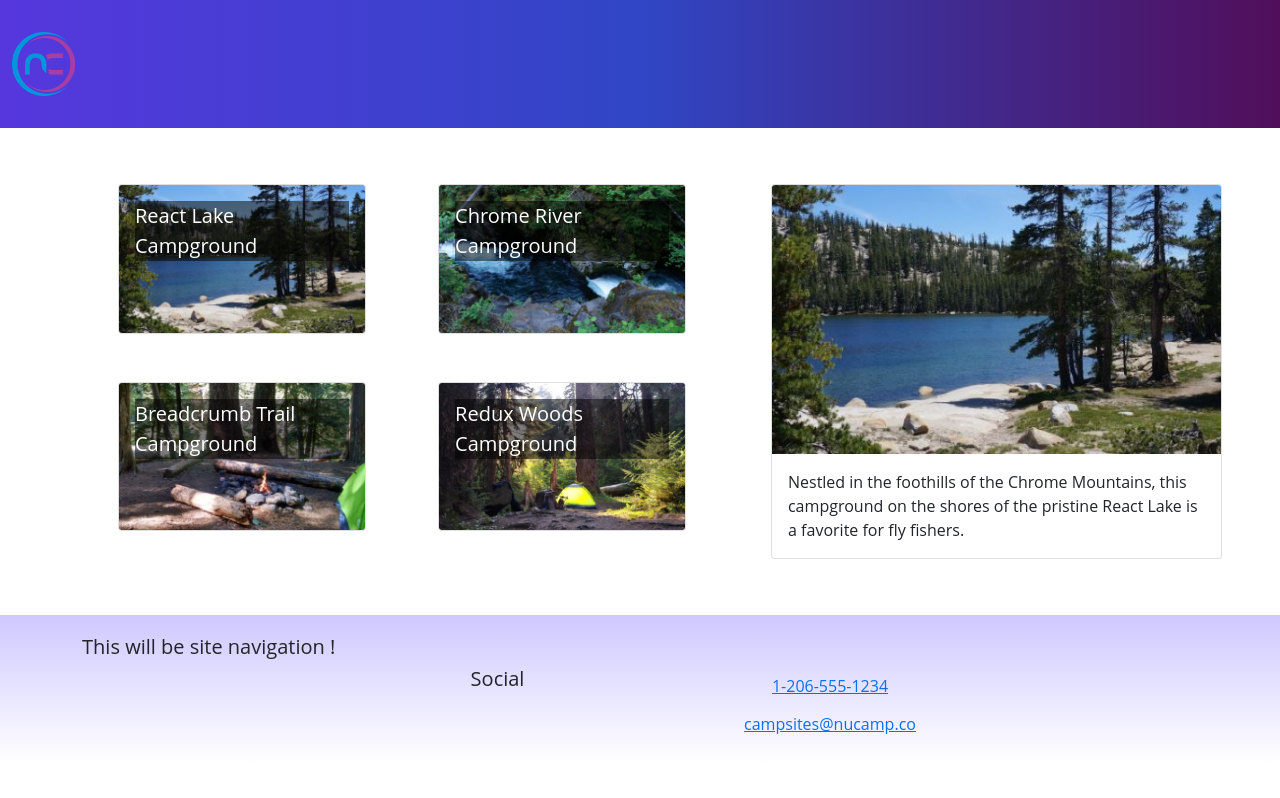
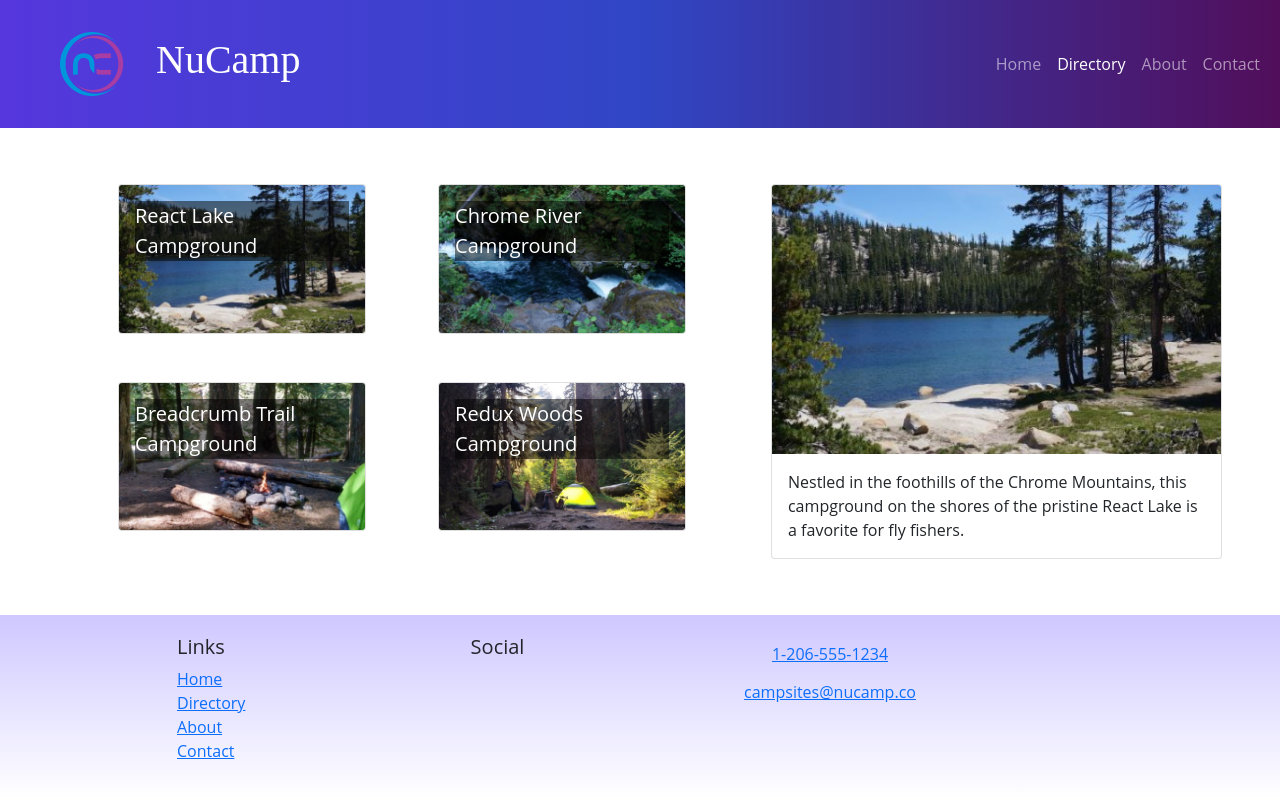
Before and after one commit to MicheleDS79/NuCamp-Site-React-App-, a React (Create React App) app: page /directory in a window 1280 px wide. Built offline with nearby package versions, Linux system fonts and the light colour scheme; the HTML template or start-up script is replaced by a standard one.

Commit message:
Header and Footer Links

```diff
--- a/src/components/Footer.js
+++ b/src/components/Footer.js
@@ -1,12 +1,29 @@
 import { Row, Col, Container } from "reactstrap";
+import { Link } from 'react-router-dom';
 
 const Footer = () => {
     return (
         <footer className="site-footer">
             <Container>
                 <Row>
-                    <h5>This will be site navigation !</h5>
-                    <Col xs={{ size: 4, offset: 1 }} sm='2'></Col>
+
+                    <Col xs={{ size: 4, offset: 1 }} sm='2'>
+                        <h5>Links</h5>
+                        <ul className='list-unstyled'>
+                            <li>
+                                <Link to='/'>Home</Link>
+                            </li>
+                            <li>
+                                <Link to='/directory'>Directory</Link>
+                            </li>
+                            <li>
+                                <Link to='/about'>About</Link>
+                            </li>
+                            <li>
+                                <Link to='/contact'>Contact</Link>
+                            </li>
+                        </ul>
+                    </Col>
                     <Col xs='6' sm='3' className="text-center" >
                         <h5>Social</h5>
                         <a
--- a/src/components/Header.js
+++ b/src/components/Header.js
@@ -1,15 +1,51 @@
-import { Navbar, NavbarBrand } from "reactstrap";
+import { useState } from 'react';
+import {
+    Navbar,
+    NavbarBrand,
+    Collapse,
+    NavbarToggler,
+    Nav,
+    NavItem,
+} from "reactstrap";
+import { NavLink } from 'react-router-dom';
 import NucampLogo from "../app/assets/img/logo.png";
 
 const Header = () => {
-
+    const [menuOpen, setMenuOpen] = useState(false);
     return (
         <Navbar dark color='primary' sticky='top' expand='md'>
-            <NavbarBrand href='/'>
-                <img src={NucampLogo} alt="nucamp Logo" />
+            <NavbarBrand className='ms-5' href='/'>
+                <img src={NucampLogo} alt="nucamp Logo" className='float-start' />
+                <h1 className='mt-1'>NuCamp</h1>
             </NavbarBrand>
-        </Navbar>
-    )
+
+            <NavbarToggler onClick={() => setMenuOpen(!menuOpen)} />
+                <Collapse isOpen={menuOpen} navbar>
+                <Nav className='ms-auto' navbar>
+                    <NavItem>
+                        <NavLink className='nav-link' to='/'>
+                                <i className='fa fa-home fa-lg'/> Home
+                        </NavLink>
+                    </NavItem>
+                    <NavItem>
+                        <NavLink className='nav-link' to='/directory'>
+                                <i className='fa fa-list fa-lg'/> Directory
+                        </NavLink>
+                    </NavItem>
+                    <NavItem>
+                        <NavLink className='nav-link' to='/about'>
+                                <i className='fa fa-info fa-lg'/> About
+                        </NavLink>
+                    </NavItem>
+                    <NavItem>
+                        <NavLink className='nav-link' to='/contact'>
+                                <i className='fa fa-address-card fa-lg'/> Contact
+                        </NavLink>
+                    </NavItem>
+                </Nav>
+                </Collapse>
+            </Navbar>
+        )
 }
 
 export default Header;
```
